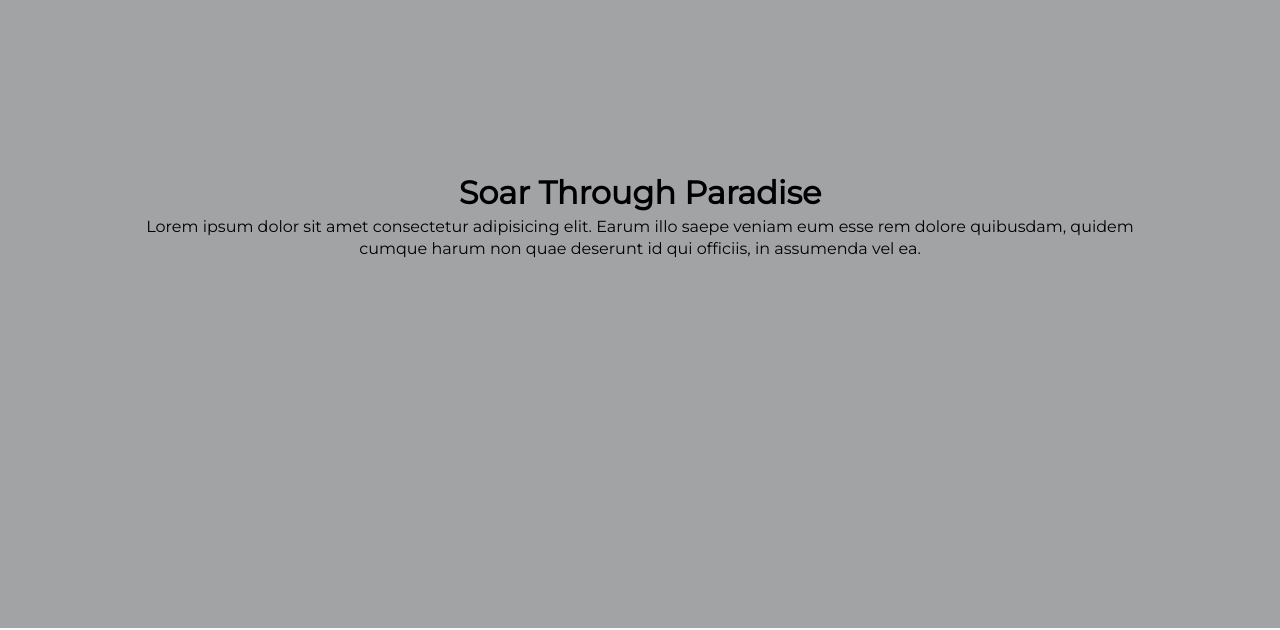
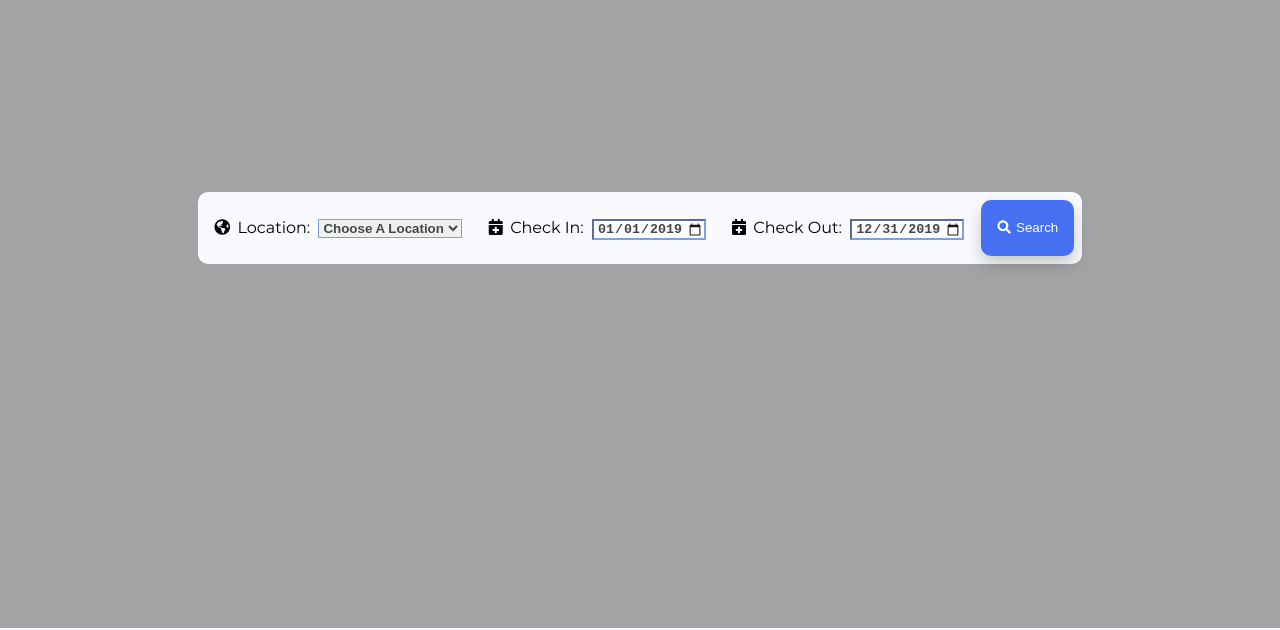
Before and after one commit to MatthewStoddart/BlueBird-Hotels, a plain HTML site: page index.html in a window 1280 px wide. Shown: the part 172-802 px from the top of the page. Drawn offline with Linux system fonts and the light colour scheme.

Commit message:
Added and styled showcase form.

```diff
--- a/css/styles.css
+++ b/css/styles.css
@@ -129,3 +129,69 @@ h6 {
   bottom: 0px;
   background: rgba(0, 0, 0, 0.35);
 }
+
+/* Form */
+
+#form {
+  display: flex;
+  background: var(--primary-white);
+  border-radius: 10px;
+}
+
+#form i {
+  padding: 0.2rem;
+}
+
+#form input,
+#form select,
+#form option {
+  border-color: var(--light-blue);
+  color: #333;
+  opacity: 0.9;
+  font-weight: bold;
+}
+
+#form .time {
+  margin: 0.5rem 0.1rem;
+  padding: 1rem 0.5rem;
+}
+
+#form .time label {
+  padding: 0.25rem;
+}
+
+#form #form-btn {
+  background: var(--primary-blue);
+  color: #fff;
+  padding: 1rem;
+  margin: 0.5rem;
+  border: none;
+  border-radius: 10px;
+  cursor: pointer;
+  box-shadow: 0 8px 16px 0 rgba(0, 0, 0, 0.2);
+}
+
+form #form-btn:hover {
+  opacity: 0.9;
+}
+
+#form .magnifying-glass {
+  padding: 0rem 0.1rem 0rem 0rem;
+}
+
+/* Date Picker */
+::-webkit-datetime-edit {
+  padding: 0rem 0.2rem;
+}
+
+::-webkit-datetime-edit-text,
+::-webkit-datetime-edit-month-field,
+::-webkit-datetime-edit-day-field,
+::-webkit-datetime-edit-year-field {
+  font-weight: bold;
+  color: #333;
+}
+
+::-webkit-inner-spin-button {
+  display: none;
+}
--- a/index.html
+++ b/index.html
@@ -41,12 +41,47 @@
       </div>
       <div class="showcase-content">
         <div class="container">
-          <h1>Soar Through Paradise</h1>
-          <p>
-            Lorem ipsum dolor sit amet consectetur adipisicing elit. Earum illo
-            saepe veniam eum esse rem dolore quibusdam, quidem cumque harum non
-            quae deserunt id qui officiis, in assumenda vel ea.
-          </p>
+          <form id="form">
+            <div class="time">
+              <label for="Location">
+                <i class="fas fa-globe-americas"></i> Location:</label
+              >
+              <select name="location" id="location">
+                <option value="Select" disabled selected hidden
+                  >Choose A Location</option
+                >
+                <option value="California">California</option>
+                <option value="Florida">Florida</option>
+                <option value="Hawaii">Hawaii</option>
+                <option value="New-York">New York</option>
+              </select>
+            </div>
+            <div class="time">
+              <label for="start-date"
+                ><i class="fas fa-calendar-plus"></i> Check In:</label
+              >
+              <input
+                type="date"
+                min="2019-01-01"
+                max="2019-12-31"
+                value="2019-01-01"
+              />
+            </div>
+            <div class="time">
+              <label for="end-date"
+                ><i class="fas fa-calendar-plus"></i> Check Out:</label
+              >
+              <input
+                type="date"
+                min="2019-01-01"
+                max="2019-12-31"
+                value="2019-12-31"
+              />
+            </div>
+            <button class="time" id="form-btn">
+              <i class="fas fa-search magnifying-glass"></i> Search
+            </button>
+          </form>
         </div>
       </div>
     </header>
```
